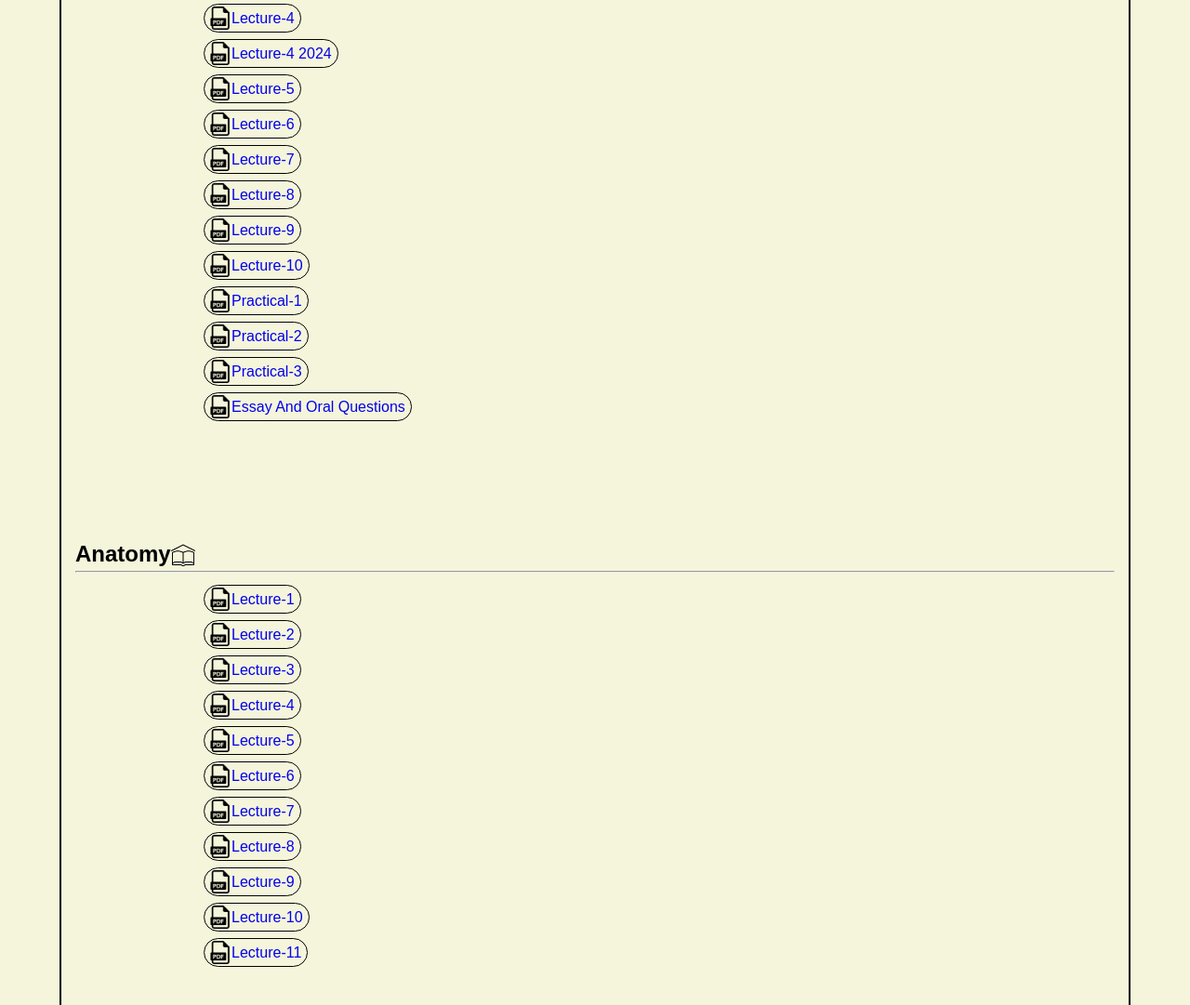
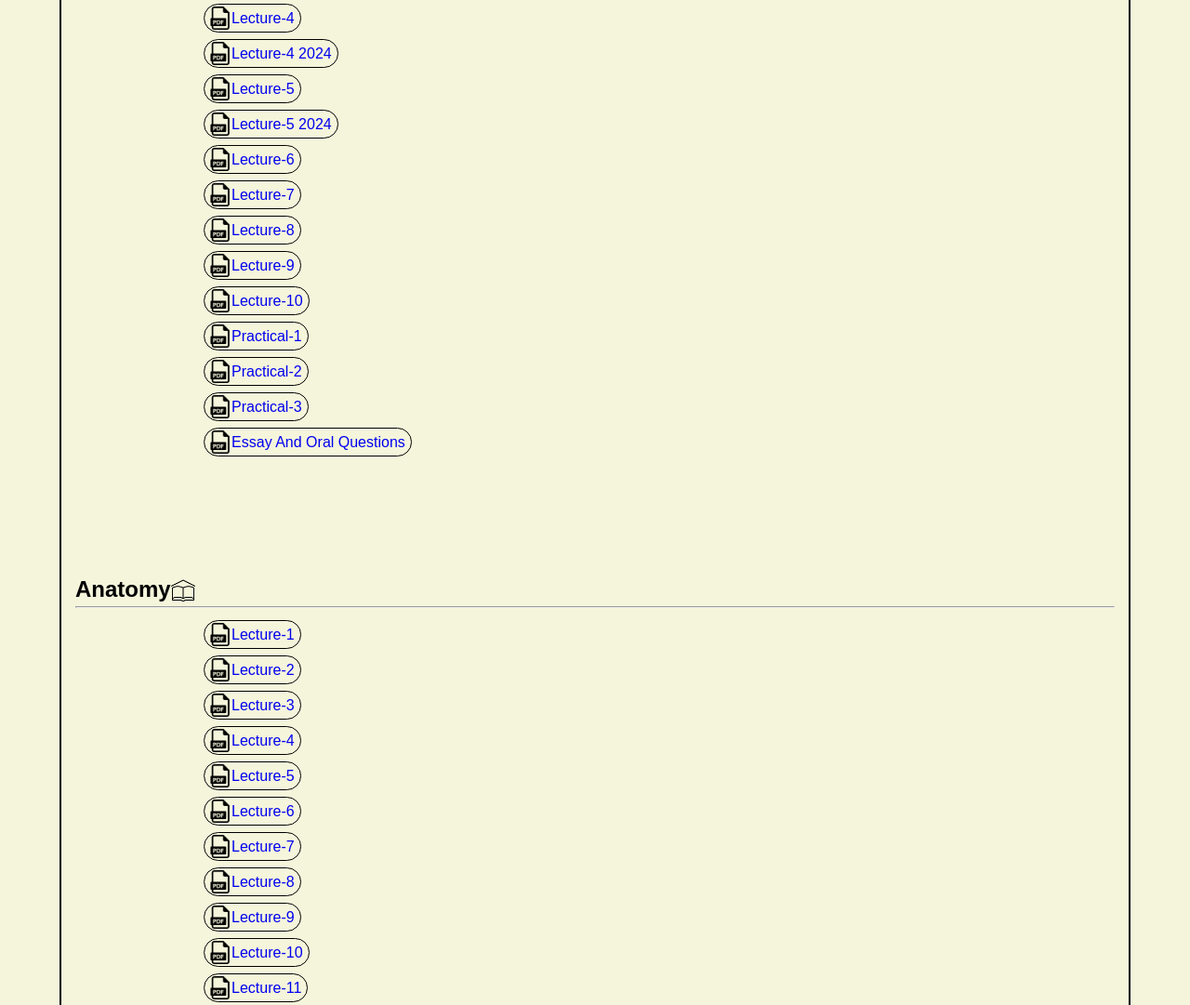
Before and after one commit to hu-lectures-abdo/1st-sem-one, a plain HTML site: page index.html in a window 1280 px wide. Shown: the part 3782-4863 px from the top of the page at 93% size. Drawn offline with Linux system fonts and the light colour scheme.

Commit message:
Update index.html

```diff
--- a/index.html
+++ b/index.html
@@ -179,6 +179,7 @@
                                   <span class="lucture"><a href="https://drive.google.com/file/d/1ZdlEKGS8lCx0PEDSqh3MgbKHhi2fJUWt/view?usp=sharing" class="lucture-link">lecture-4</a></span>
                                   <span class="lucture"><a href="https://drive.google.com/file/d/1ILYX3Xl3qSYUdMANnuXeF2IaqdI4JRrm/view?usp=drivesdk" class="lucture-link">lecture-4 2024</a></span>
                                   <span class="lucture"><a href="https://drive.google.com/file/d/1g2L6MstOm26DZczS4jgB_w9-6zE8Pjd8/view?usp=sharing" class="lucture-link">lecture-5</a></span>
+                                  <span class="lucture"><a href="https://drive.google.com/file/d/1Nx33URxbwtKMdiLork0AOE0kX3Izw-Jk/view?usp=drivesdk" class="lucture-link">lecture-5 2024</a></span>
                                   <span class="lucture"><a href="https://drive.google.com/file/d/1A3jpfaFSGFj-fFWmADpwkny3owum6tZM/view?usp=drivesdk" class="lucture-link">lecture-6</a></span>
                                   <span class="lucture"><a href="https://drive.google.com/file/d/1B7_IZoSfUyQDCvx2uTa4-foWIyFVp4UX/view?usp=drivesdk" class="lucture-link">lecture-7</a></span>
                                   <span class="lucture"><a href="https://drive.google.com/file/d/1DPOyXlFt-Eb3QhsQ8zKifo1THwx8WuL6/view?usp=drivesdk" class="lucture-link">lecture-8</a></span>
```
